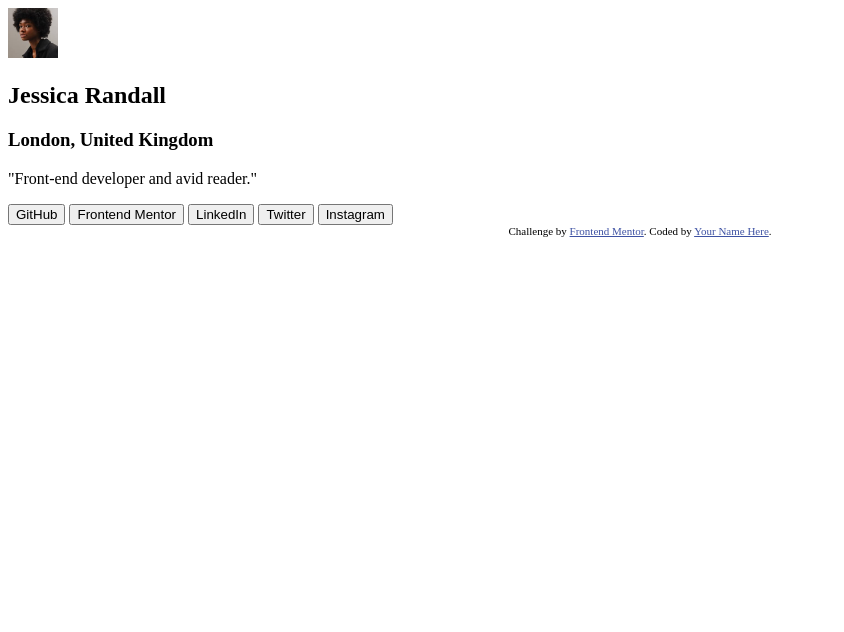
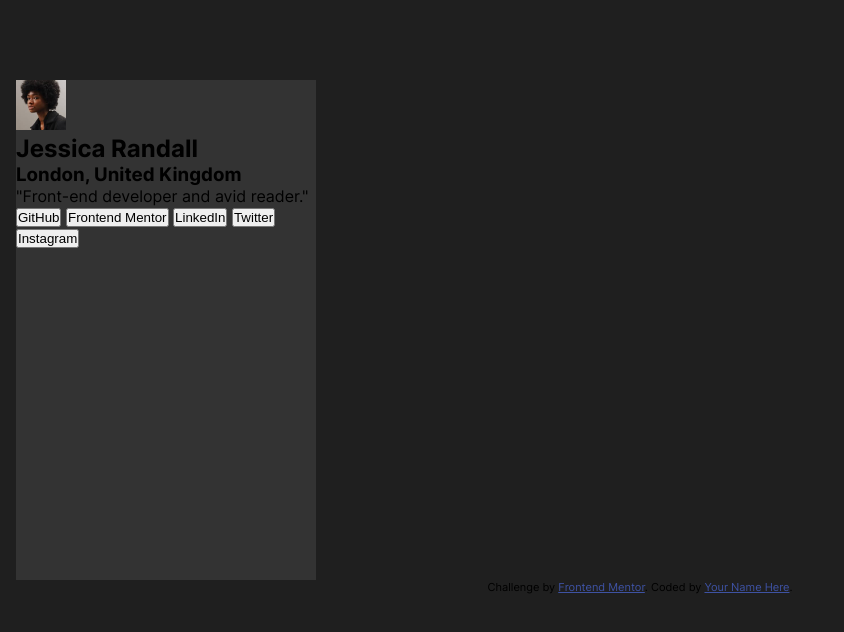
Before and after one commit to elizemike/social-links, a plain HTML site: page index.html in a window 1280 px wide. Shown: the whole page, without its empty margins (0-844 px from the left). Drawn offline with Linux system fonts and the light colour scheme.

Commit message:
Add CSS file

```diff
--- a/style.css
+++ b/style.css
@@ -1,3 +1,22 @@
 * {
     box-sizing: border-box;
+    margin: 0;
+    padding: 0;
 }
+
+@font-face {
+    font-family: Inter;
+    src: url(assets/fonts/Inter-VariableFont_slnt\,wght.ttf);
+}
+body {
+    background-color: #1f1f1f;
+    padding: 5rem 1rem;
+    font-family: Inter;
+}
+
+.card {
+    background-color: #333333;
+    width: 300px;
+    height: 500px;
+
+}
```
